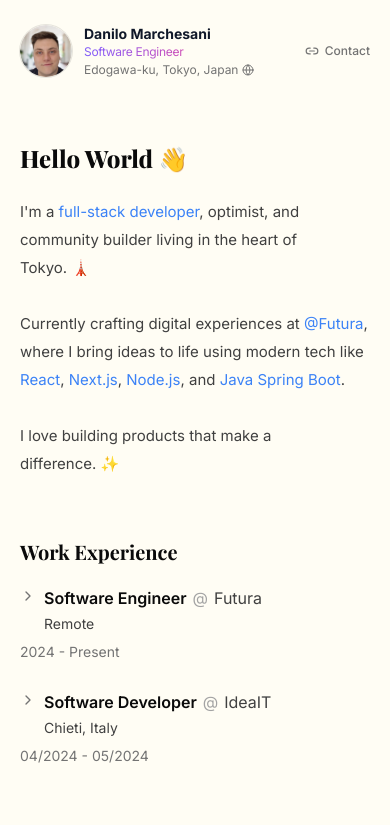
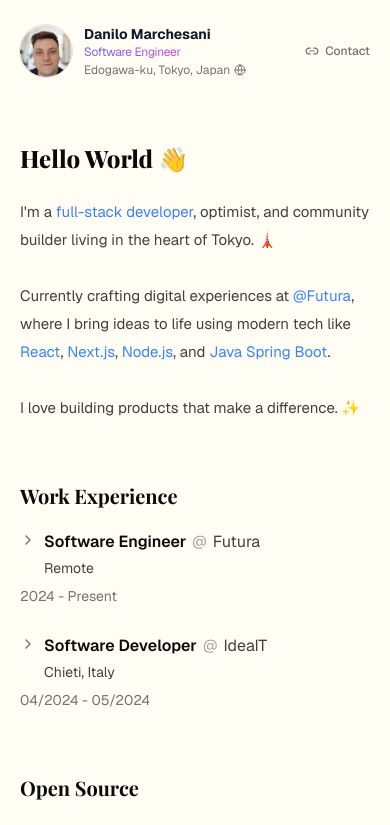
Before and after one commit to DaniloMarchesani/portfolio, a Next.js app: page / in a window 390 px wide. Shown: the top 825 px of the page. Built offline with nearby package versions, Linux system fonts and the light colour scheme.

Commit message:
update new font

```diff
--- /dev/null
+++ b/pnpm-workspace.yaml
@@ -0,0 +1,3 @@
+allowBuilds:
+  sharp: set this to true or false
+  unrs-resolver: set this to true or false
--- a/src/app/globals.css
+++ b/src/app/globals.css
@@ -17,7 +17,7 @@
 body {
   color: var(--foreground);
   background: var(--background);
-  font-family: Inter, Arial, Helvetica, sans-serif;
+  font-family: Geist, Arial, Helvetica, sans-serif;
 }
 
 ::selection {
--- a/src/app/layout.tsx
+++ b/src/app/layout.tsx
@@ -1,9 +1,14 @@
 import type { Metadata } from "next";
-import { inter } from "./ui/utils/fonts";
+import { Geist } from "next/font/google";
 import "./globals.css";
 import Container from "./ui/components/Container";
 import Footer from "./ui/components/footer";
 import Header from "./ui/components/header";
+import { geistMono } from "./ui/utils/fonts";
+
+const geist = Geist({
+  subsets: ["latin"],
+});
 
 export const metadata: Metadata = {
   title: "Danilo Marchesani",
@@ -16,8 +21,8 @@ export default function RootLayout({
   children: React.ReactNode;
 }>) {
   return (
-    <html lang="en" className="scroll-smooth">
-      <body className={`${inter.className} antialiased`}>
+    <html lang="en" className={`${geistMono.variable} scroll-smooth`}>
+      <body className={`${geist.className} antialiased`}>
         <Container>
           <Header />
           {children}
--- a/src/app/ui/components/Text.tsx
+++ b/src/app/ui/components/Text.tsx
@@ -1,5 +1,4 @@
 import { ComponentPropsWithoutRef, ElementType, ReactNode } from "react";
-import { inter } from "../utils/fonts";
 
 type TextTag = "p" | "span" | "strong" | "em" | "small";
 
@@ -24,7 +23,7 @@ export default function Text<T extends TextTag = "p">({
     case "muted":
       return (
         <Component
-          className={`${inter.className} ${className} text-sm text-neutral-700 dark:text-neutral-500`}
+          className={`${className} text-sm text-neutral-700 dark:text-neutral-500`}
           {...props}
         >
           {children}
@@ -33,7 +32,7 @@ export default function Text<T extends TextTag = "p">({
     case "small":
       return (
         <Component
-          className={`${inter.className} ${className} text-xs md:text-sm text-neutral-800 dark:text-neutral-100`}
+          className={`${className} text-xs md:text-sm text-neutral-800 dark:text-neutral-100`}
           {...props}
         >
           {children}
@@ -42,7 +41,7 @@ export default function Text<T extends TextTag = "p">({
     case "label":
       return (
         <Component
-          className={`${inter.className} ${className} text-sm font-medium`}
+          className={`${className} text-sm font-medium`}
           {...props}
         >
           {children}
@@ -50,13 +49,13 @@ export default function Text<T extends TextTag = "p">({
       );
     case "paragraph":
       return (
-        <Component className={`${inter.className} ${className}`} {...props}>
+        <Component className={className} {...props}>
           {children}
         </Component>
       );
     default:
       return (
-        <Component className={`${inter.className} ${className}`} {...props}>
+        <Component className={className} {...props}>
           {children}
         </Component>
       );
--- a/src/app/ui/utils/fonts.ts
+++ b/src/app/ui/utils/fonts.ts
@@ -1,9 +1,8 @@
-import { Inter, Playfair_Display } from "next/font/google";
+import { Geist_Mono, Playfair_Display } from "next/font/google";
 
-export const inter = Inter({
-  style: "normal",
+export const geistMono = Geist_Mono({
   subsets: ["latin"],
-  weight: ["400", "500", "600", "700", "800"],
+  variable: "--font-geist-mono",
 });
 
 export const playfair = Playfair_Display({
--- /dev/null
+++ b/src/declarations.d.ts
@@ -0,0 +1 @@
+declare module "*.css";
--- a/tailwind.config.ts
+++ b/tailwind.config.ts
@@ -6,6 +6,12 @@ export default {
     "./src/components/**/*.{js,ts,jsx,tsx,mdx}",
     "./src/app/**/*.{js,ts,jsx,tsx,mdx}",
   ],
-  theme: {},
+  theme: {
+    extend: {
+      fontFamily: {
+        mono: ["var(--font-geist-mono)", "ui-monospace", "monospace"],
+      },
+    },
+  },
   plugins: [],
 } satisfies Config;
```
